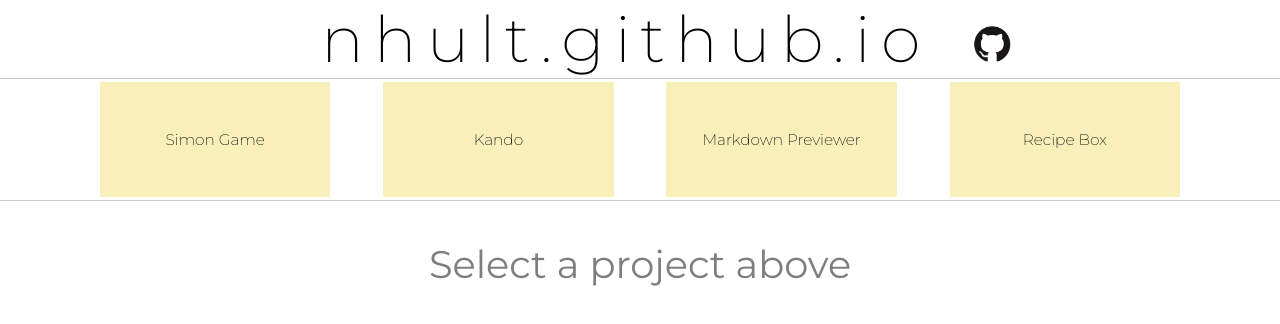
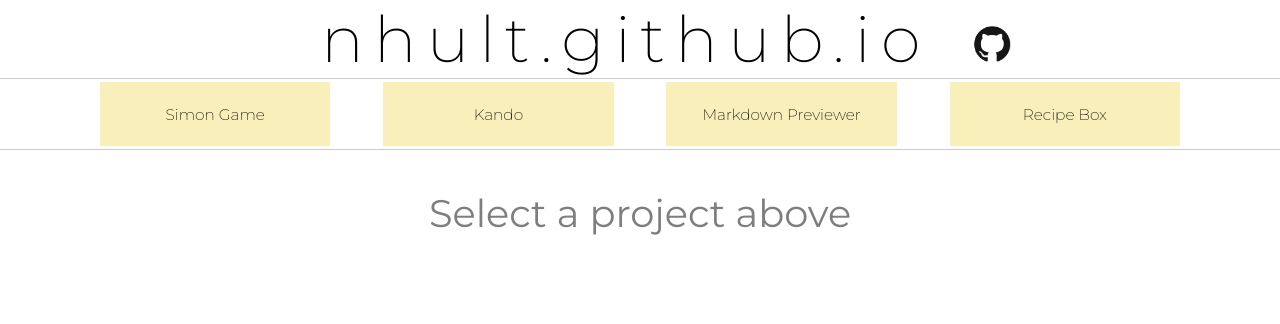
Before and after one commit to ViscoseSole/viscosesole.github.io, a React app: page / in a window 1280 px wide. Shown: the top 324 px of the page. Built offline with nearby package versions, Linux system fonts and the light colour scheme.

Commit message:
src files + dist

```diff
--- a/src/components/App.jsx
+++ b/src/components/App.jsx
@@ -10,14 +10,14 @@ export default class App extends Component {
   constructor(props) {
     super(props);
     this.state = {
-      projectSelected: ''
+      projectSelected: null
     }
   }
 
   selectProject = (index) => {
     let indexSelected = Number(index.split('_')[1]);
 
-    indexSelected === this.state.projectSelected ?
+    indexSelected == this.state.projectSelected ?
       this.setState({projectSelected: null}) :
       this.setState({projectSelected: indexSelected});
   }
@@ -26,7 +26,7 @@ export default class App extends Component {
     return (
       <div>
         <Header />
-        <NavBar ghpages={ ghpages.projects } onProjectSelected={ this.selectProject } />
+        <NavBar ghpages={ ghpages.projects } onProjectSelected={ this.selectProject } indexSelected={ this.state.projectSelected } />
         <Intro projectSelected={ ghpages.projects[this.state.projectSelected] } />
       </div>
     );
--- a/src/components/NavBar.jsx
+++ b/src/components/NavBar.jsx
@@ -6,8 +6,10 @@ export default class NavBar extends Component {
     super(props);
   }
 
-  showProject = (index) => {
-    this.props.onProjectSelected(index);
+  showProject = (e) => {
+    e.target.id === '' ?
+      this.props.onProjectSelected(e.target.parentNode.id):
+      this.props.onProjectSelected(e.target.id);
   }
 
   render() {
@@ -16,7 +18,7 @@ export default class NavBar extends Component {
         {
           this.props.ghpages.map((item, index) => {
             return (
-              <div className='NavBar__item' id={'index_' + index} onClick={ (e) => this.showProject(e.target.id) } key={ index } >
+              <div className={this.props.indexSelected == index ? ['NavBar__item', 'item__selected'].join(' ') : 'NavBar__item'} id={'index_' + index} onClick={ (e) => this.showProject(e) } key={ index } >
                 <span>{ item.name }</span>
                 {/*<a target='' href=''><img src='' alt={'gh-pages_' + item.name.split(' ').join('_') } /></a>*/}
               </div>
--- a/src/styles/NavBar.scss
+++ b/src/styles/NavBar.scss
@@ -23,8 +23,9 @@
     width: 18vw;
     height: 9vw;
 
+    max-height: 5vw;
+
     font-size: 1.2vw;
-
     overflow: hidden;
     cursor: pointer;
     margin: 3px;
@@ -32,6 +33,16 @@
 
     & span {
       user-select: none;
+      transition: all .2s;
+      transform: scale(1)
+    }
+  }
+
+  & .item__selected {
+    opacity: .8;
+    & span {
+      transition: all .2s;
+      transform: scale(1.1)
     }
   }
 
--- a/webpack.config.js
+++ b/webpack.config.js
@@ -39,7 +39,7 @@ module.exports = {
     extensions: ['*', '.js', '.jsx']
   },
   output: {
-    path: __dirname + '/dist',
+    path: __dirname + '/docs',
     publicPath: '/',
     filename: 'bundle.js'
   },
@@ -47,7 +47,7 @@ module.exports = {
     new webpack.HotModuleReplacementPlugin()
   ],
   devServer: {
-    contentBase: './dist',
+    contentBase: './docs',
     port: 3000,
     hot: true
   }
```
Also changed, not shown: 3 other files (tests, documents, lock files or other folders).
